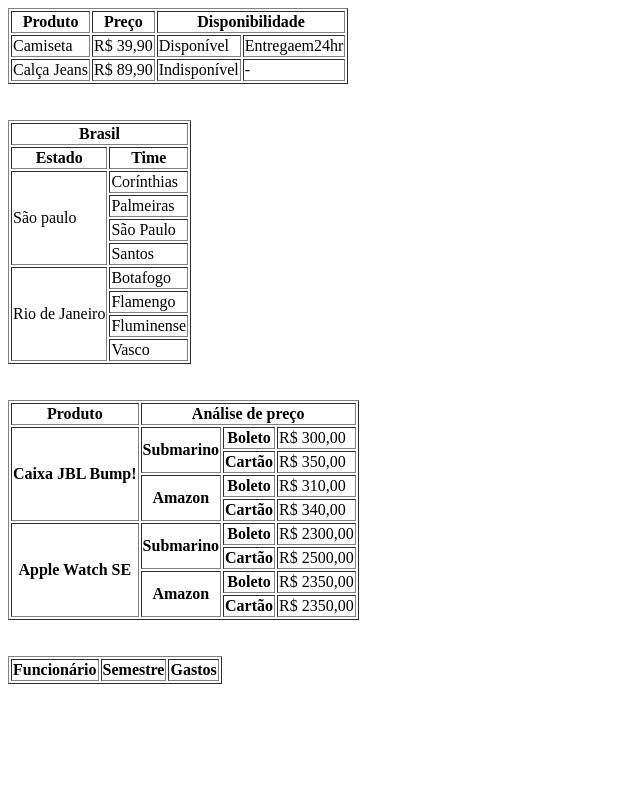
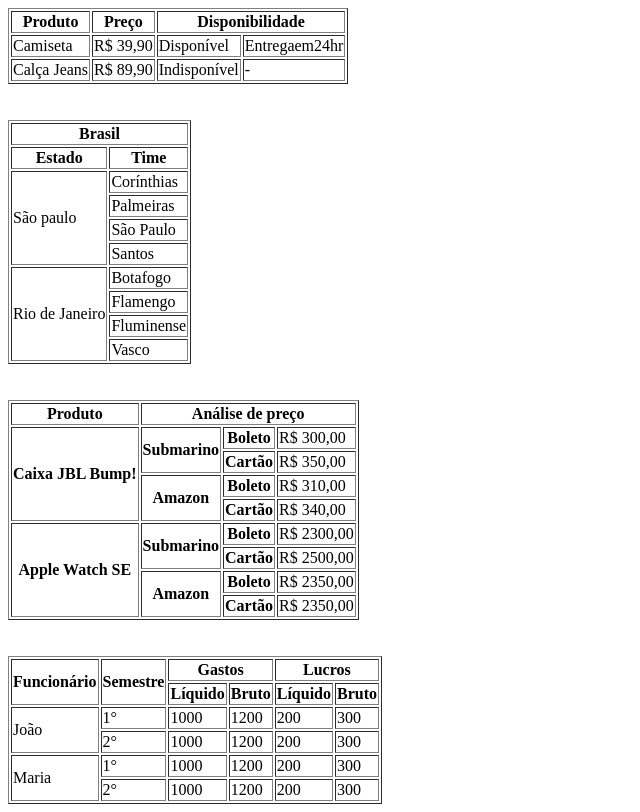
Before and after one commit to taina-uvv/csw-cc1n, a plain HTML site: page aula 7/index.html in a window 1280 px wide. Shown: the whole page, without its empty margins (0-640 px from the left). Drawn offline with Linux system fonts and the light colour scheme.

Commit message:
Add files via upload

```diff
--- a/aula 7/index.html
+++ b/aula 7/index.html
@@ -130,7 +130,45 @@
                     <th rowspan="2">Funcionário</th>
                     <th rowspan="2">Semestre</th>
                     <th colspan="2">Gastos</th>
+                    <th colspan="2">Lucros</th>
                 </tr>
+                <tr>
+                    <th>Líquido</th>
+                    <th>Bruto</th>
+                    <th>Líquido</th>
+                    <th>Bruto</th>
+                </tr>
+                <tr>
+                    <td rowspan="2">João</td>
+                    <td>1°</td>
+                    <td>1000</td>
+                    <td>1200</td>
+                    <td>200</td>
+                    <td>300</td>
+                </tr>
+                <tr>
+                    <td>2°</td>
+                    <td>1000</td>
+                    <td>1200</td>
+                    <td>200</td>
+                    <td>300</td>
+                </tr>
+                <tr>
+                    <td rowspan="2">Maria</td>
+                    <td>1°</td>
+                    <td>1000</td>
+                    <td>1200</td>
+                    <td>200</td>
+                    <td>300</td>
+                </tr>
+                <tr>
+                    <td>2°</td>
+                    <td>1000</td>
+                    <td>1200</td>
+                    <td>200</td>
+                    <td>300</td>
+                </tr>
+
             </thead>
          </table>
 </body>
```
